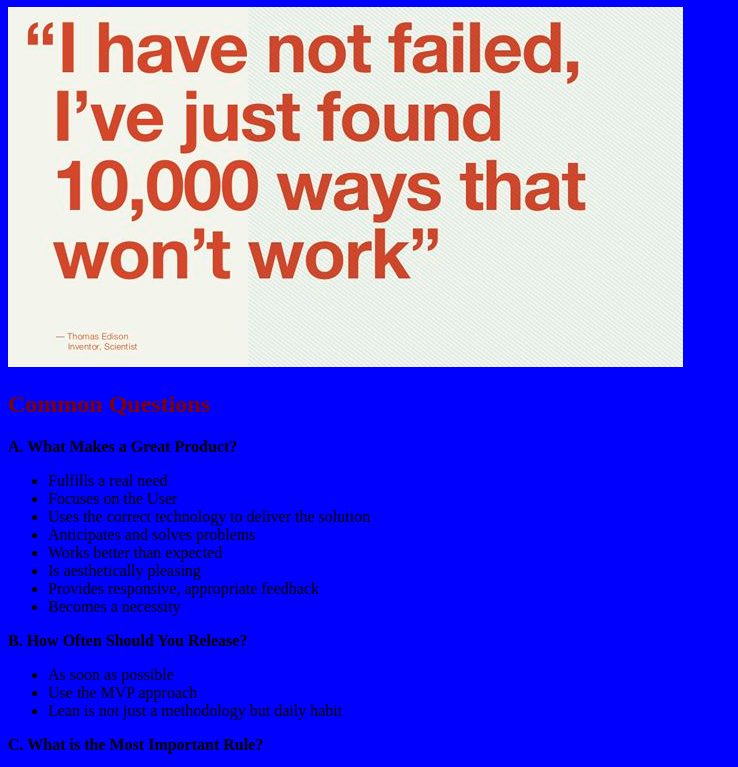
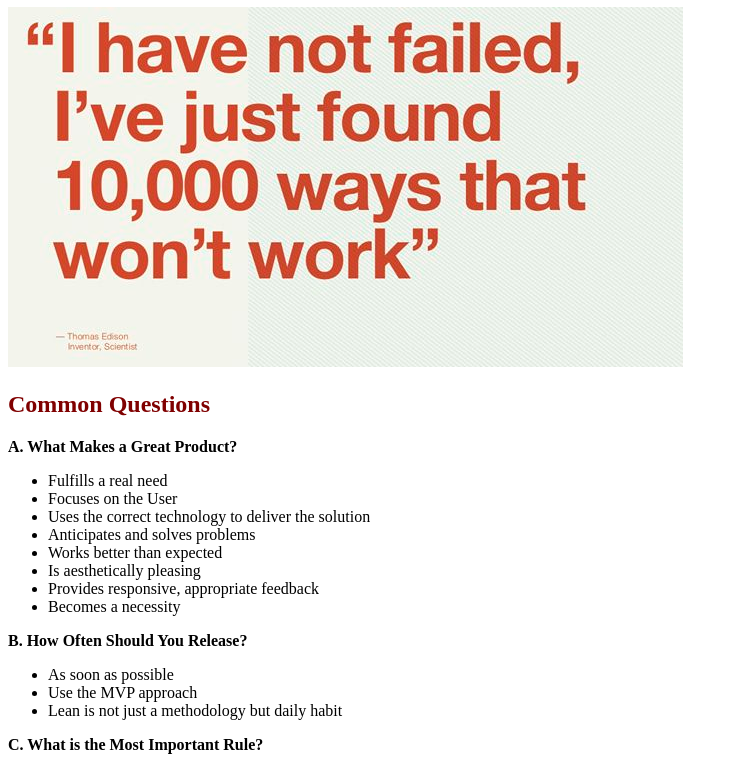
Before and after one commit to UmarFBajwa/UmarFBajwa.github.io, a plain HTML site: page index.html in a window 1280 px wide. Shown: the part 73-840 px from the top of the page, without its empty margins (0-738 px from the left). Drawn offline with Linux system fonts and the light colour scheme.

Commit message:
Adding white background

```diff
--- a/styles.css
+++ b/styles.css
@@ -1,2 +1,2 @@
-body {background: blue
+body {background: white;
 }
```
